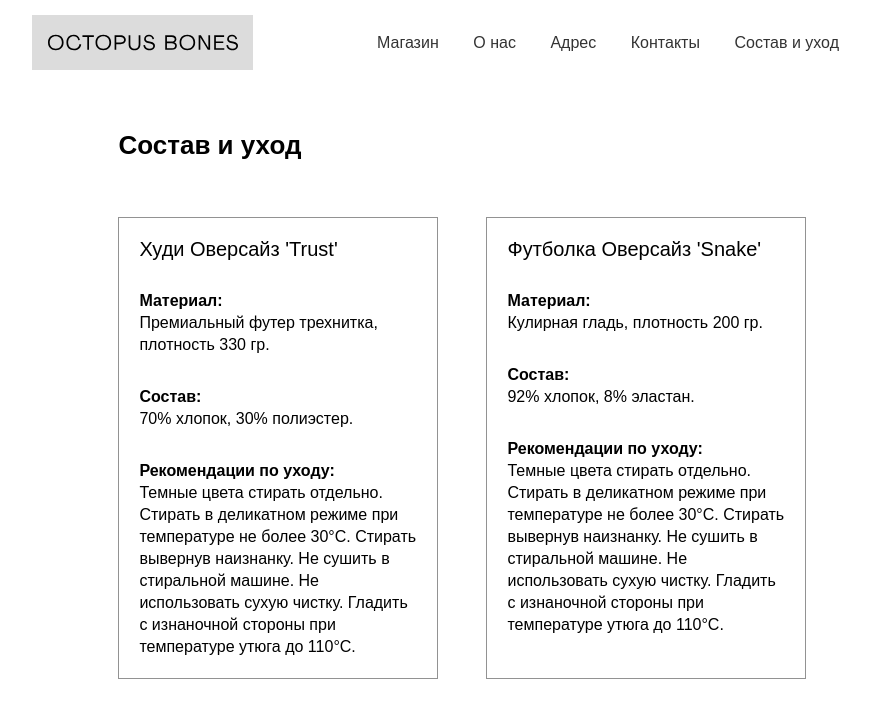
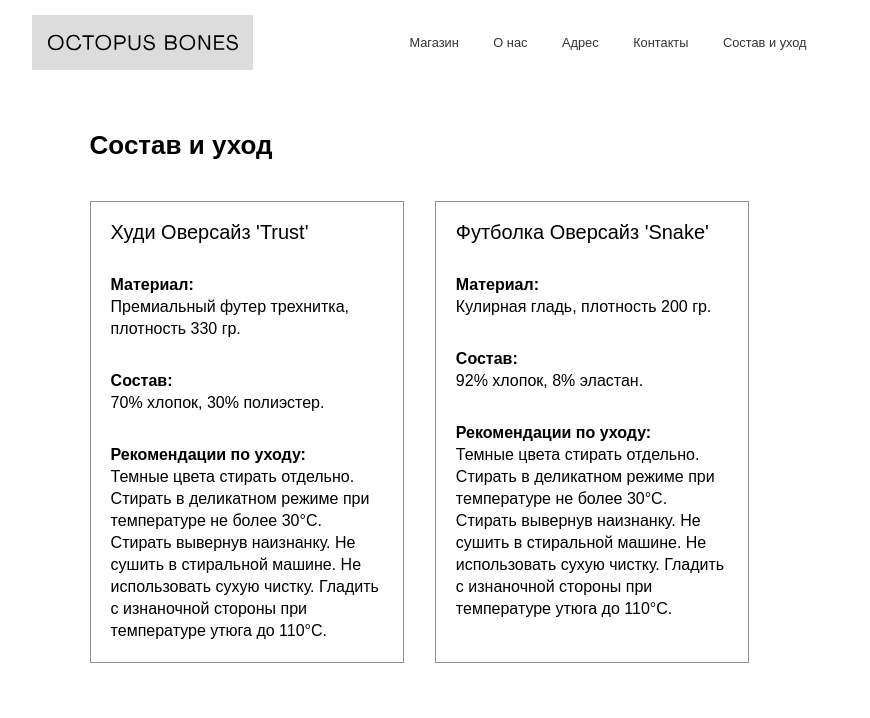
Before and after one commit to apant94/octopus-bones, a website built with webpack: page src/care.html in a window 1280 px wide. Shown: the whole page, without its empty margins (32-902 px from the left). Built offline with nearby package versions, Linux system fonts and the light colour scheme.

Commit message:
feat: add styles to fonts

```diff
--- a/package.json
+++ b/package.json
@@ -1,7 +1,9 @@
 {
   "scripts": {
     "build": "webpack --mode production",
-    "dev": "webpack serve"
+    "dev": "webpack serve",
+    "predeploy": "npm run build",
+    "deploy": "gh-pages -d dist"
   },
   "devDependencies": {
     "@babel/core": "^7.22.9",
@@ -11,6 +13,7 @@
     "clean-webpack-plugin": "^4.0.0",
     "css-loader": "^6.8.1",
     "cssnano": "^6.0.1",
+    "gh-pages": "^6.0.0",
     "html-webpack-plugin": "^5.5.3",
     "mini-css-extract-plugin": "^2.7.6",
     "postcss-loader": "^7.3.3",
--- a/src/blocks/care/__card/care__card.css
+++ b/src/blocks/care/__card/care__card.css
@@ -5,6 +5,7 @@
   display: flex;
   flex-direction: column;
   gap: 30px;
-  width: 28.3%;
+  width: 30.3%;
   padding: 20px;
+  box-sizing: border-box;
 }
--- a/src/blocks/care/__cards/care__cards.css
+++ b/src/blocks/care/__cards/care__cards.css
@@ -1,5 +1,7 @@
 .care__cards {
   padding: 0;
   display: flex;
-  gap: 5%;
+  gap: 3%;
+  margin: 0;
+  flex-wrap: wrap;
 }
--- a/src/blocks/care/__subtitle/care__subtitle.css
+++ b/src/blocks/care/__subtitle/care__subtitle.css
@@ -1,5 +1,5 @@
 .care__subtitle {
-  font-size: 20px;
+  font-size: 1.56em;
   font-weight: 500;
   line-height: 1.1;
   margin: 0;
--- a/src/blocks/care/care.css
+++ b/src/blocks/care/care.css
@@ -2,6 +2,6 @@
   display: flex;
   flex-direction: column;
   gap: 40px;
-  width: 85%;
+  width: 90%;
   margin: 0 auto;
 }
--- a/src/blocks/page/page.css
+++ b/src/blocks/page/page.css
@@ -3,6 +3,7 @@
   flex-direction: column;
   justify-content: center;
   position: relative;
+  font-size: 1vw;
   width: 90%;
   max-width: calc(1920px - 10%);
   margin: 0 auto;
--- a/src/care.html
+++ b/src/care.html
@@ -5,6 +5,11 @@
     <meta http-equiv="X-UA-Compatible" content="IE=edge" />
     <meta name="viewport" content="width=device-width, initial-scale=1.0" />
     <title>OCTOPUS BONES</title>
+    <link
+      rel="preload"
+      href="//fonts.googleapis.com/css?family=Root+UI:400,700|Root+UI:400,700|Root+UI:400,700&display=swap"
+      crossorigin="anonymous"
+    />
   </head>
   <body class="root">
     <div class="page">
```
Also changed, not shown: dist/care.html (added), dist/index.html (added), dist/main.css (added), dist/main.js (added), 1 other file.
